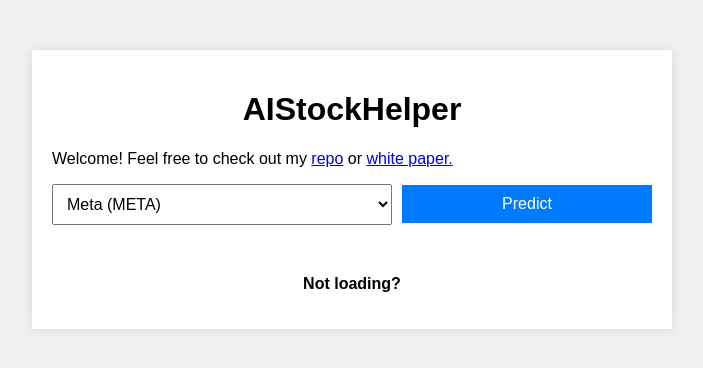
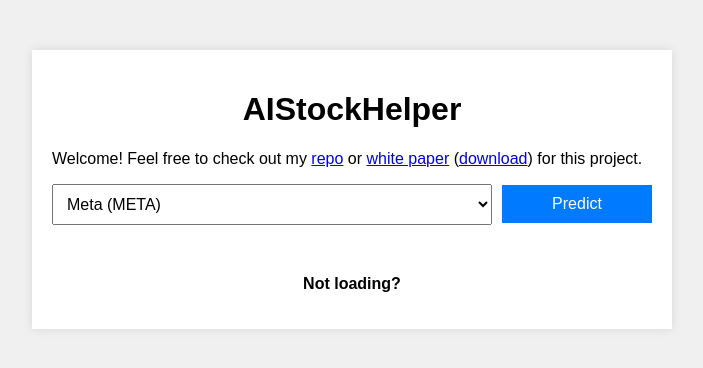
Before and after one commit to wessbl/wbl-aistocks, a Flask app: page / in a window 1280 px wide. Shown: the top 368 px of the page, without its empty margins (288-991 px from the left). Run offline with Flask 3, Linux system fonts and the light colour scheme; parts of the project's set-up code (start-up, migrations or seed data) failed here and were passed over.

Commit message:
Fixed button size, rephrased explanations in html page

```diff
--- a/static/style.css
+++ b/static/style.css
@@ -44,7 +44,7 @@ select {
 }
 
 button {
-    width: 250px;
+    width: 25%;
     padding: 10px 20px;
     font-size: 16px;
     background-color: #007BFF;
--- a/templates/index.html
+++ b/templates/index.html
@@ -59,9 +59,8 @@
         <p>Welcome! Feel free to check out my
             <a href="https://github.com/wessbl/wbl-aistocks" target="_blank">repo</a>
            or
-            <a href="../docs/Capstone - WBL.pdf" target="_blank">white paper.</a>
-            <!-- Disabling link until app is HTTPS secure -->
-            <!--(<a href="../docs/Capstone - WBL.pdf" download="WBL-Capstone">download</a>). -->
+            <a href="../docs/Capstone - WBL.pdf" target="_blank">white paper</a>
+            (<a href="../docs/Capstone - WBL.pdf" download="WBL-Capstone">download</a>) for this project.
         </p>
         <form id="stockForm">
             <div class="form-group">
@@ -81,8 +80,7 @@
         </div>
         <div class="collapsible-container">
             <p><span class="collapsible">Not loading?</span>
-                <span class="hidden">Models check for a new market close every request (weekdays at 4pm Eastern).
-                    Please allow ~20 seconds for each update, after which they will load immediately.
+                <span class="hidden">Models need occasional updates to provide relevant results; please allow ~20 seconds for each update.
                 </span>
             </p>
         </div>
```
